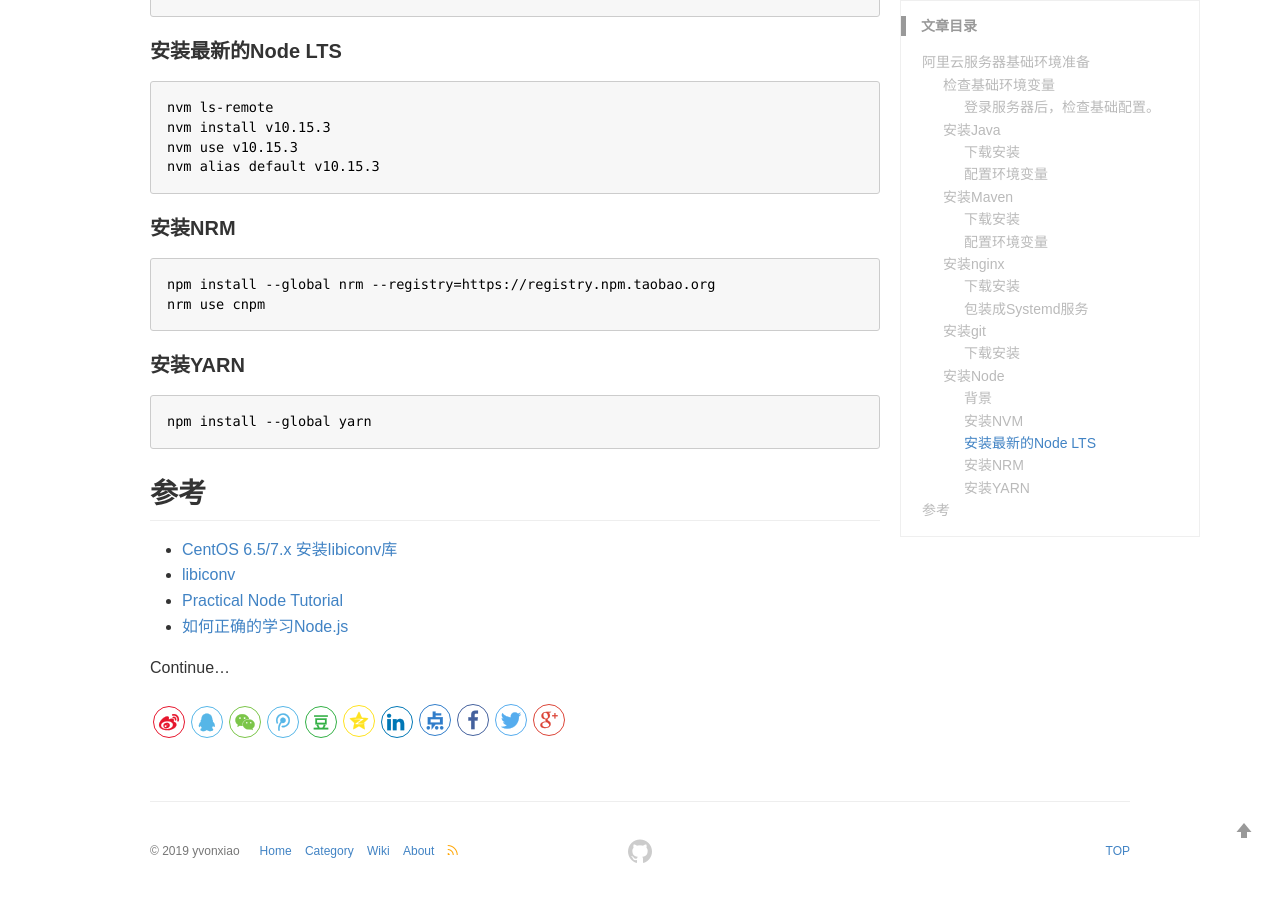
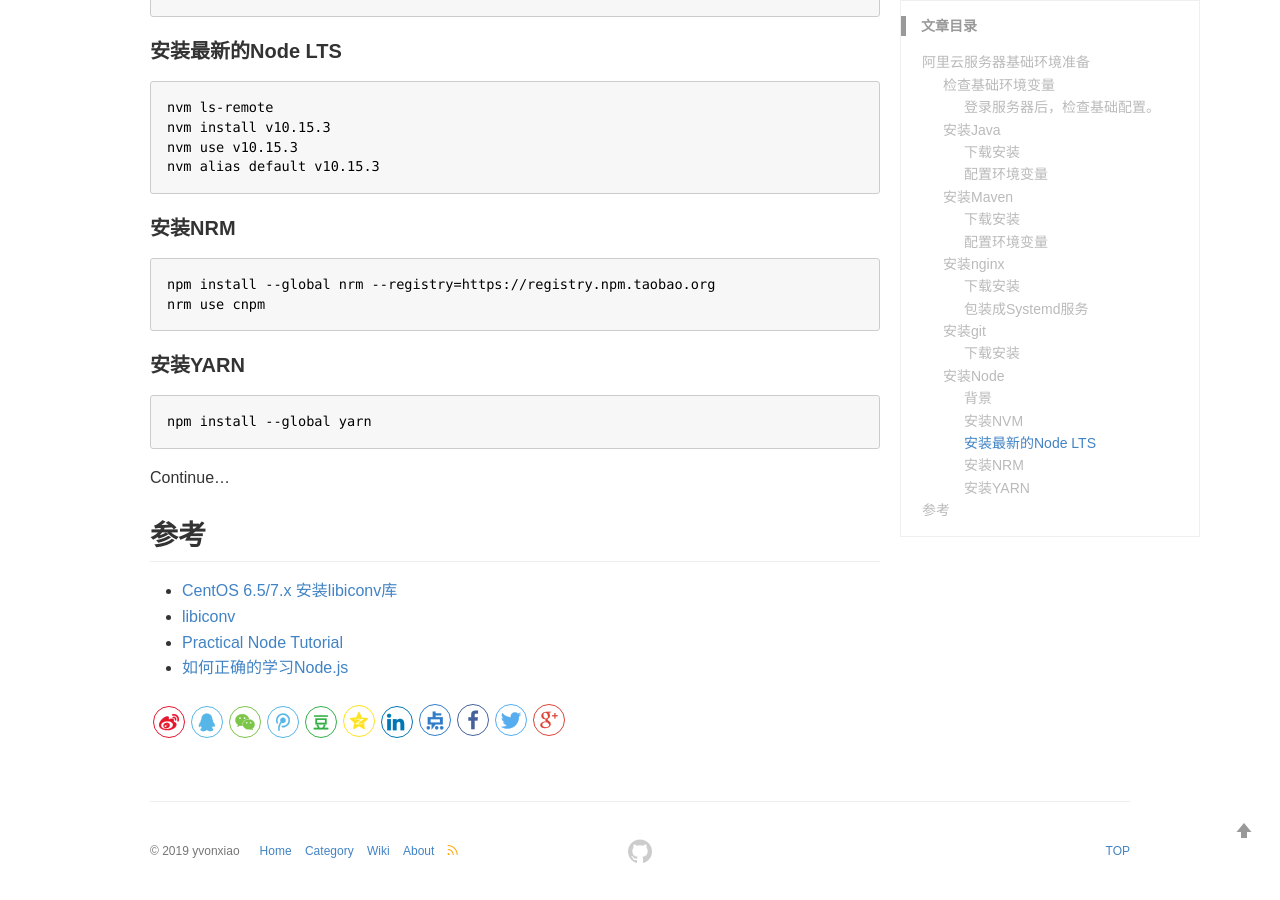
Before and after one commit to yvonxiao/yvonxiao.github.io, a Jekyll site: the page built from _posts/2019/2019-03-14-basic-vps-environment.md, in a window 1280 px wide and 900 px high, scrolled down 3850 px. Built offline with Jekyll 4.4.1, drawn with Linux system fonts in a browser that asks for light colours; comment, search, counter and statistics services are not loaded.

````diff
--- a/_posts/2019/2019-03-14-basic-vps-environment.md
+++ b/_posts/2019/2019-03-14-basic-vps-environment.md
@@ -171,11 +171,10 @@ nrm use cnpm
 npm install --global yarn
 ```
 
+Continue...
+
 ## 参考
 * [CentOS 6.5/7.x 安装libiconv库](http://www.jyguagua.com/?p=3299)
 * [libiconv](http://www.gnu.org/software/libiconv)
 * [Practical Node Tutorial](https://github.com/dev-reading/practical-node-tutorial)
 * [如何正确的学习Node.js](https://i5ting.github.io/How-to-learn-node-correctly/)
-
-
-Continue...
````
